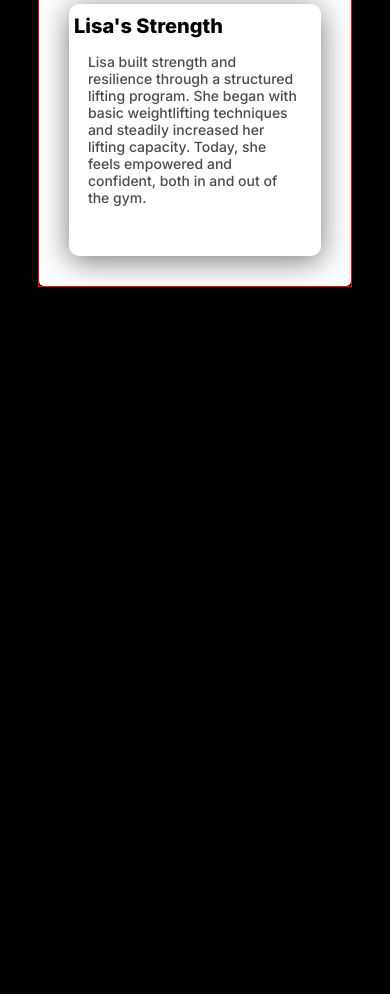
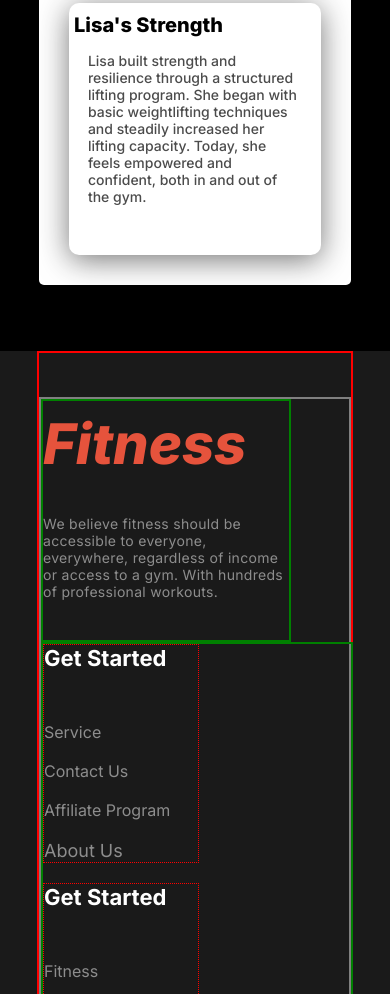
Before and after one commit to Soraiya11-7/Assignment-2-solution, a plain HTML site: page index.html in a window 390 px wide. Shown: the part 6431-7425 px from the top of the page. Before the commit the page ends 6784 px from the top, so only its background shows below. Drawn offline with Linux system fonts and the light colour scheme; a web font is replaced by a local one.

Commit message:
Footer section is added

```diff
--- a/index.html
+++ b/index.html
@@ -233,7 +233,41 @@
 
     </section>
  </main>
+ <footer>
+    <div class="footer-content">
+        <div class="fitness-container">
 
+            <div class="fitness-content">
+                <h2><i>Fitness</i></h2>
+                <p>We believe fitness should be accessible to everyone, everywhere, regardless of income or access to a gym. With hundreds of professional workouts.</p>
+            </div>
+
+            <div class="get-started">
+
+               <div class="get-started-content get-1">
+                <h2>Get Started</h2>
+                <h5>Service</h5>
+                <h5>Contact Us</h5>
+                <h5>Affiliate Program</h5>
+                <h4 class="last-item">About Us</h4>
+               </div>
+
+               <div class="get-started-content get-2">
+                <h2>Get Started</h2>
+                <h5>Fitness</h5>
+                <h5>Platform</h5>
+                <h5>Workout Library</h5>
+                <h4 class="last-item">App Design</h4>
+               </div>
+
+            </div>
+        </div>
+        <hr>
+        <h5>All right reserved @Fitness 2024</h5>
+
+    </div>
+
+</footer>
 
 </body>
 </html>
--- a/style.css
+++ b/style.css
@@ -686,7 +686,7 @@ select{
     margin: 0 auto;
     color: white;
     text-align: center;
-    border: 1px solid red;
+    /* border: 1px solid red; */
     margin-bottom: 100px;
 }
 .success-stories h2{
@@ -731,19 +731,121 @@ select{
     margin-left: 5px;
     font-size: 26px;
     font-weight: 800;
-    /* letter-spacing: 120%; */
     margin-bottom: 20px;
 }
 .story p{
-    /* color: black; */
     width: 88%;
     margin-left: 5px;
     font-size: 16px;
     font-weight: 500;
-    /* opacity: 0.2; */
 }
 
 
+/* Footer section style...................................... */
+footer{
+    background: rgba(255, 255, 255, 0.1);
+}
+.footer-content{
+    width: 80%;
+    margin: 0 auto;
+    border: 2px solid red;
+}
+
+/* Fitness Container............. */
+ .fitness-container{
+    margin-top: 66px;
+    border: 2px solid gray;
+    display: flex;
+    justify-content: space-between;
+    align-items: center;
+    margin-bottom: 78px;
+}
+.fitness-content{
+    width: 32%;
+    border: 2px solid green;
+    padding: 10px 0px;
+    text-align: left;
+}
+.fitness-content h2{
+    color: rgb(230, 83, 60);
+    font-size: 70px;
+    font-weight: 800;
+    line-height: 120%;
+   margin-bottom: 20px;
+    margin-top: 20px;
+    height: 84px;
+}
+.fitness-content p{
+
+    color: rgba(255, 255, 255, 0.5);
+    font-size: 14px;
+    font-weight: 400;
+    /* line-height: 24px; */
+    letter-spacing: 0.3px;
+
+}
+.get-started{
+    width: 48%;
+    /* margin: 0 auto; */
+    /* right: 50% ; */
+    display: flex;
+    justify-content: space-between;
+    color: white;
+    border: 2px solid green;
+    /* margin-left:30px; */
+    /* padding: 10px; */
+
+}
+.get-started-content{
+    /* padding-left: 1px; */
+    text-align: left;
+
+}
+.get-started-content h2{
+    height: 39px;
+    color: rgb(255, 255, 255);
+    font-size: 32px;
+    font-weight: 700;
+    margin-bottom: 39px;
+    /* padding-right: 10px; */
+    /* padding-right: 2px; */
+    /* line-height: 120%; */
+    /* text-align: left; */
+}
+.get-started-content h5{
+    color: rgba(255, 255, 255, 0.5);
+    font-size: 23px;
+    font-weight: 400;
+    line-height: 120%;
+    margin-bottom: 20px;
+    /* padding-left: 2px; */
+
+}
+.get-2 h2{
+    padding-right: 2px;
+}
+.last-item{
+    color: rgba(255, 255, 255, 0.5);
+    font-size: 23px;
+    font-weight: 400;
+    line-height: 120%;
+    margin-bottom: 0px;
+}
+
+hr{
+    border: 2px solid rgba(255, 255, 255, 0.1);
+    margin-bottom: 36px;
+}
+/* Footer style....................... */
+.footer-content>h5{
+     text-align: center;
+     color: rgba(255, 255, 255, 0.5);
+     font-size: 20px;
+     font-weight: 400;
+     line-height: 24px;
+     letter-spacing: 0.3px;
+     margin-bottom: 35px;
+}
 
 
 /* Responsive Media Query................................................ */
@@ -1078,7 +1180,53 @@ select{
         font-size: 14px;
     }
 
+        /* Footer..................... */
+        .fitness-container{
+            margin-top: 44px;
+            margin-bottom: 72px;
+        }
+        .fitness-content{
+            width: 80%;
+            border: 2px solid green;
+        }
+        .fitness-content h2{
+            font-size: 56px;
+            margin-top: 0px;
+        }
+        .fitness-content p{
+           margin-bottom: 30px;
+        }
+        .get-started{
+            width: 100%;
+            border: 2px solid green;
+        }
+        .get-started-content{
+            border: 1px dotted red;
+            width: 50%;
+        }
 
+        .get-started-content h2{
+            font-size: 22px;
+        }
+        .get-started-content h5{
+            font-size: 16px;
+            margin-bottom: 20px;
+        }
+        .get-1{
+            margin-bottom: 20px;
+        }
+
+        .last-item{
+           font-size: 18px ;
+        }
+
+        hr{
+            margin-bottom: 41px;
+        }
+        .footer-content>h5{
+             font-size: 16px;
+             margin-bottom: 57px;
+        }
 
 
 
```
